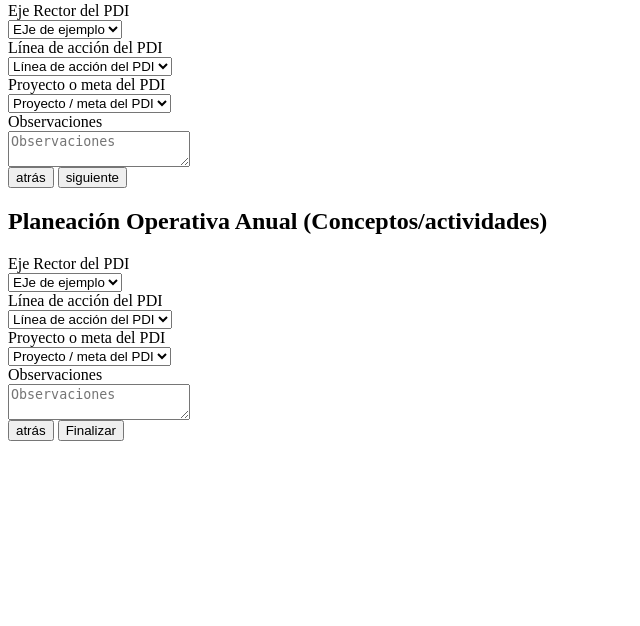
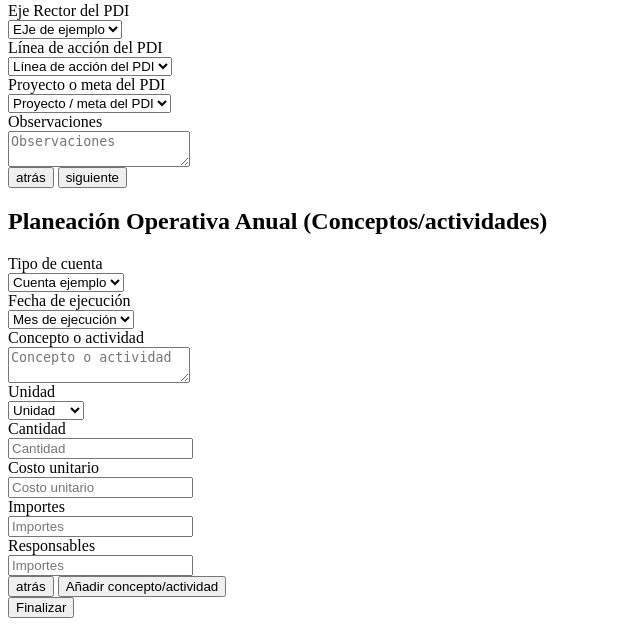
Before and after one commit to AlbertoCancela/poas, a PHP site: page /components/content/initpoa/main-initPoa.php in a window 1280 px wide. Shown: the part 464-1090 px from the top of the page, without its empty margins (0-640 px from the left). Before the commit the page ends 905 px from the top, so only its background shows below. Run offline with PHP 8.4, Linux system fonts and the light colour scheme.

Commit message:
poas_v1.4-formThirdPart

```diff
--- a/views/components/content/initpoa/formThirdPart-initPoa.php
+++ b/views/components/content/initpoa/formThirdPart-initPoa.php
@@ -1,60 +1,100 @@
 <div id="initPoa-third" class="hidden flex-col p-6 space-y-6 opacity-0 translate-y-4 transition-all duration-300 ease-in-out">
         <h2 class="text-xl font-semibold text-center">Planeación Operativa Anual (Conceptos/actividades)    </h2>
-            <!-- Eje rector del PDI -->
+            <!-- Tipo de cuenta -->
         <div class="flex space-x-4">
             <div class="flex-1">
-                <label for="eje-rector" class="block text-sm font-medium text-gray-300 mb-1">Eje Rector del PDI</label>
+                <label for="tipo-cuenta" class="block text-sm font-medium text-gray-300 mb-1">Tipo de cuenta</label>
                 <div class="flex items-center bg-gray-700 rounded-md border border-gray-600">
                     <span class="inline-flex items-center px-3 text-gray-400"><i class="bi bi-diagram-3"></i></span>
-                    <select id="eje-rector" class="flex-1 bg-gray-800 text-white focus:ring-blue-500 focus:border-blue-500 rounded-md border-none p-2.5">
-                        <option selected disabled>EJe de ejemplo</option>
-                        <option>Eje 1</option>
-                        <option>Eje 2</option>
+                    <select id="tipo-cuenta" class="flex-1 bg-gray-800 text-white focus:ring-blue-500 focus:border-blue-500 rounded-md border-none p-2.5">
+                        <option selected disabled>Cuenta ejemplo</option>
+                        <option>cuenta 1</option>
+                        <option>cuenta 2</option>
                     </select>
                 </div>
             </div>
         </div>
-                <!-- Línea de acción y proyecto o meta(PDI) -->
+        <!-- Concepto o actividad -->
         <div class="flex space-x-4">
             <div class="flex-1">
-                <label for="linea-accion" class="block text-sm font-medium text-gray-300 mb-1">Línea de acción del PDI</label>
+                <label for="fecha-ejecucion" class="block text-sm font-medium text-gray-300 mb-1">Fecha de ejecución</label>
+                <div class="flex items-center bg-gray-700 rounded-md border border-gray-600">
+                    <span class="inline-flex items-center px-3 text-gray-400"><i class="bi bi-diagram-3"></i></span>
+                    <select id="fecha-ejecucion" class="flex-1 bg-gray-800 text-white focus:ring-blue-500 focus:border-blue-500 rounded-md border-none p-2.5">
+                        <option selected disabled>Mes de ejecución</option>
+                        <option>Mes 1</option>
+                        <option>Mes 2</option>
+                    </select>
+                </div>
+            </div>
+            <div class="flex-1">
+                <label for="observaciones" class="block text-sm font-medium text-gray-300 mb-1">Concepto o actividad</label>
+                <div class="flex items-center bg-gray-700 rounded-md border border-gray-600">
+                    <span class="h-16 inline-flex items-center px-3 text-gray-400"><i class="bi bi-textarea-t"></i></span>
+                    <textarea id="descripcion-general" class="h-16 flex-1 bg-gray-800 text-white focus:ring-blue-500 focus:border-blue-500 rounded-md border-none p-2.5" placeholder="Concepto o actividad"></textarea>
+                </div>
+            </div>
+        </div>
+
+        <!-- Unidad y cantidad -->
+        <div class="flex space-x-4">
+            <div class="flex-1">
+                <label for="linea-accion" class="block text-sm font-medium text-gray-300 mb-1">Unidad</label>
                 <div class="flex items-center bg-gray-700 rounded-md border border-gray-600">
                     <span class="inline-flex items-center px-3 text-gray-400"><i class="bi bi-diagram-3"></i></span>
                     <select id="linea-accion" class="flex-1 bg-gray-800 text-white focus:ring-blue-500 focus:border-blue-500 rounded-md border-none p-2.5">
-                        <option selected disabled>Línea de acción del PDI</option>
-                        <option>línea 1</option>
-                        <option>línea 2</option>
+                        <option selected disabled>Unidad</option>
+                        <option>Unidad 1</option>
+                        <option>Unidad 2</option>
                     </select>
                 </div>
             </div>
-
             <div class="flex-1">
-                <label for="proyecto-meta" class="block text-sm font-medium text-gray-300 mb-1">Proyecto o meta del PDI</label>
+                <label for="cantidad" class="block text-sm font-medium text-gray-300 mb-1">Cantidad</label>
                 <div class="flex items-center bg-gray-700 rounded-md border border-gray-600">
-                    <span class="inline-flex items-center px-3 text-gray-400"><i class="bi bi-diagram-2"></i></span>
-                    <select id="proyecto-meta" class="flex-1 bg-gray-800 text-white focus:ring-blue-500 focus:border-blue-500 rounded-md border-none p-2.5">
-                        <option selected disabled>Proyecto / meta del PDI</option>
-                        <option>proyecto 1</option>
-                        <option>meta 2</option>
-                    </select>
+                    <span class="inline-flex items-center px-3 text-gray-400"><i class="bi bi-briefcase"></i></span>
+                    <input type="text" id="cantidad" class="flex-1 bg-gray-800 text-white focus:ring-blue-500 focus:border-blue-500 rounded-md border-none p-2.5" placeholder="Cantidad">
+                </div>
+            </div>
+            <div class="flex-1">
+                <label for="costo-unitario" class="block text-sm font-medium text-gray-300 mb-1">Costo unitario</label>
+                <div class="flex items-center bg-gray-700 rounded-md border border-gray-600">
+                    <span class="inline-flex items-center px-3 text-gray-400"><i class="bi bi-briefcase"></i></span>
+                    <input type="text" id="costo-unitario" class="flex-1 bg-gray-800 text-white focus:ring-blue-500 focus:border-blue-500 rounded-md border-none p-2.5" placeholder="Costo unitario">
+                </div>
+            </div>
+            <div class="flex-1">
+                <label for="importes" class="block text-sm font-medium text-gray-300 mb-1">Importes</label>
+                <div class="flex items-center bg-gray-700 rounded-md border border-gray-600">
+                    <span class="inline-flex items-center px-3 text-gray-400"><i class="bi bi-briefcase"></i></span>
+                    <input readonly type="text" id="importes" class="flex-1 bg-gray-800 text-white focus:ring-blue-500 focus:border-blue-500 rounded-md border-none p-2.5" placeholder="Importes" value="">
                 </div>
             </div>
         </div>
-        <!-- observaciones -->
-        <div>
-            <label for="observaciones" class="block text-sm font-medium text-gray-300 mb-1">Observaciones</label>
-            <div class="flex items-center bg-gray-700 rounded-md border border-gray-600">
-                <span class="h-36 inline-flex items-center px-3 text-gray-400"><i class="bi bi-textarea-t"></i></span>
-                <textarea id="descripcion-general" class="h-36 flex-1 bg-gray-800 text-white focus:ring-blue-500 focus:border-blue-500 rounded-md border-none p-2.5" placeholder="Observaciones"></textarea>
+
+        <div class="flex space-x-4">
+            <div class="flex-1">
+                <label for="responsable-tagContainer" class="block text-sm font-medium text-gray-300 mb-1">Responsables</label>
+                <div class="flex items-center bg-gray-700 rounded-md border border-gray-600">
+                    <span class=" inline-flex items-center px-3 text-gray-400"><i class="bi bi-briefcase"></i></span>
+                    <input readonly type="text" id="responsable-tagContainer" class=" flex-1 bg-gray-800 text-white focus:ring-blue-500 focus:border-blue-500 rounded-md border-none p-2.5" placeholder="Importes" value="">
+                </div>
             </div>
         </div>
 
         <div class="flex justify-between">
-            <button onclick="initPoa_changeView('initPoa-third', 'initPoa-second',)" class="hover:bg-green-700 border-2 border-green-600 text-white font-semibold py-2 px-4 rounded-md">
+            <button onclick="initPoa_changeView('initPoa-third', 'initPoa-second')" class="hover:bg-green-700 border-2 border-green-600 text-white font-semibold py-2 px-4 rounded-md">
                 <i class="bi bi-arrow-left-short"></i> atrás
             </button>
-            <button onclick="initPoa_changeView('initPoa-seconds', 'initPoa-thirds',)" class="hover:bg-green-700 border-2 border-green-600 text-white font-semibold py-2 px-4 rounded-md">
-                Finalizar <i class="bi bi-arrow-right-short"></i>
+            <button onclick="" class="hover:bg-blue-400 border-2 border-blue-600 text-white font-semibold py-2 px-4 rounded-md">
+                Añadir concepto/actividad <i class="bi bi-plus-circle"></i>
             </button>
         </div>
+        <div class="flex space-x-4">
+            <div class="flex flex-1 justify-center items-center">
+                <button onclick="initPoa_changeView('initPoa-seconds', 'initPoa-thirds',)" class="hover:bg-green-700 border-2 border-green-600 text-white font-semibold py-2 px-4 h-24 rounded-full">
+                    Finalizar
+                </button>
+            </div>
+        </div>
     </div>
--- a/views/index.php
+++ b/views/index.php
@@ -1,5 +1,6 @@
 <?php
-    setlocale(LC_TIME, 'es_ES.UTF-8');
+    setlocale(LC_TIME, 'es_MX.UTF-8');
+    date_default_timezone_set('America/Mexico_City');  // Zona horaria de México
     $pathContent = 'content1-index.php';
     $pageContent = array("title" => 'INICIO');
 ?>
--- a/views/initPoa.php
+++ b/views/initPoa.php
@@ -1,5 +1,6 @@
 <?php
-    setlocale(LC_TIME, 'es_ES.UTF-8');
+    setlocale(LC_TIME, 'es_MX.UTF-8');
+    date_default_timezone_set('America/Mexico_City');  // Zona horaria de México
     $pathContent = 'initpoa/main-initPoa.php';
     $pageContent = array("title" => 'Planeación Operativa Anual de Actividades');
 ?>
@@ -8,7 +9,7 @@
 <head>
     <meta charset="UTF-8">
     <meta name="viewport" content="width=device-width, initial-scale=1.0">
-    <title>POA's UH</title>
+    <title>Inicializar POA</title>
     <link href="../dist/output.css" rel="stylesheet">
     <link rel="icon" href="../public/images/uhLogo.png">
     <link rel="stylesheet" href="https://cdn.jsdelivr.net/npm/bootstrap-icons@1.11.3/font/bootstrap-icons.min.css">
```
Also changed, not shown: dist/output.css (+69 -74 lines).
